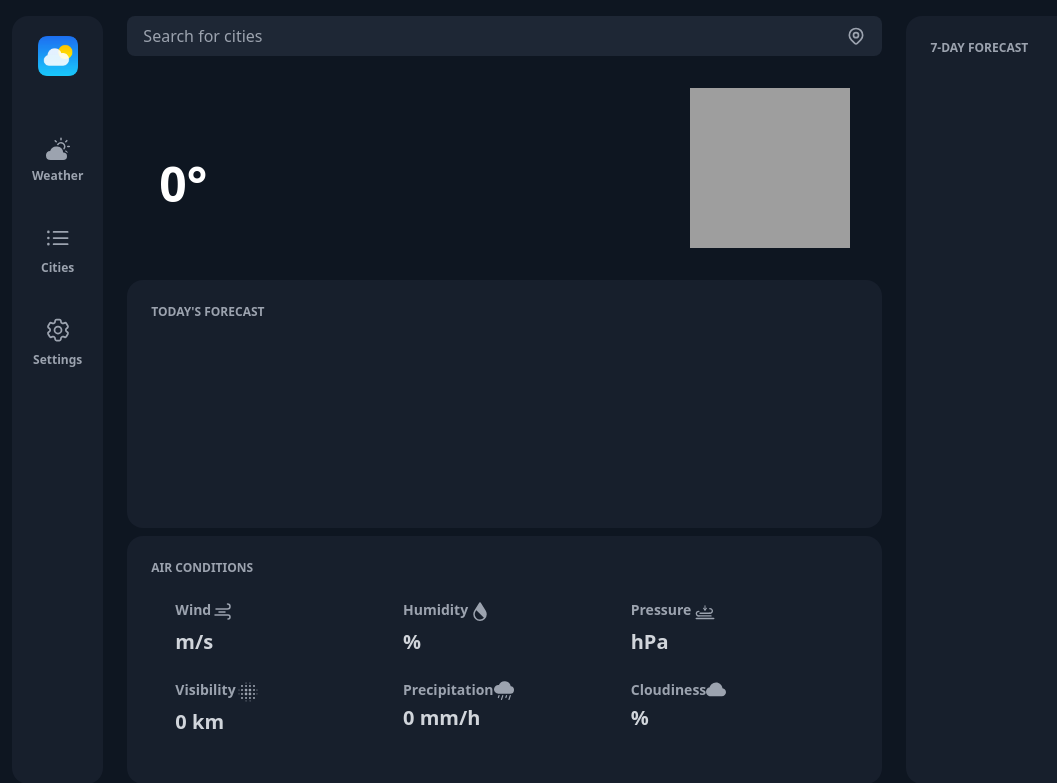
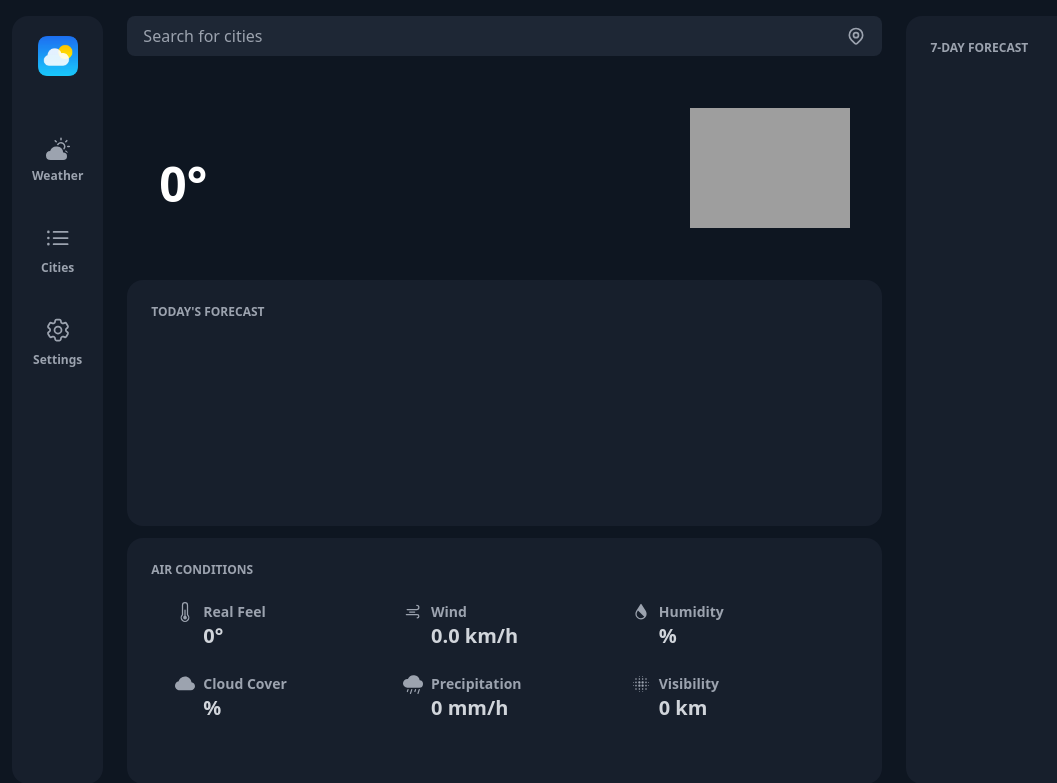
Before and after one commit to mntando/Weather-App, a Flask app: template templates/index.html in a window 1280 px wide. Shown: the top 783 px of the page, without its empty margins (4-1061 px from the left). Run offline with Flask 3, Linux system fonts and the light colour scheme; the template is opened without the code that fills it, so the values that code supplies are empty; some libraries are stand-ins or nearby versions; grey boxes are pictures that could not be loaded.

Commit message:
refactor: update city handling and improve weather data display (change from lookup by city to lookup by goe coordinate) refactor: update the UX

```diff
--- a/app.py
+++ b/app.py
@@ -16,7 +16,6 @@ app.secret_key = os.urandom(24)
 app.config["TEMPLATES_AUTO_RELOAD"] = True
 
 # Openweathermap API key (https://openweathermap.org/api)
-# TODO: Move to environment variable for production, this is just for demo purposes will use my free tier
 api_key = "0ef451aa617998b929aa1e094b1f157d"
 
 # Configure CS50 Library to use SQLite database
@@ -191,11 +190,28 @@ def city_search():
         return jsonify([])
 
     results = db.execute("""
-        SELECT cities.name, cities.lat, cities.lon, countries.name as country
+        SELECT
+            cities.name,
+            cities.lat,
+            cities.lon,
+            cities.state,
+            countries.name AS country
         FROM cities
         JOIN countries ON cities.country = countries.code
         WHERE cities.name LIKE ?
+        ORDER BY
+            LENGTH(cities.name) ASC,
+            cities.name ASC
         LIMIT ?
     """, f"{city}%", limit)
 
-    return jsonify([{"name": row["name"], "lat": row["lat"], "lon": row["lon"], "country": row["country"]} for row in results])
+    return jsonify([
+        {
+            "name": row["name"],
+            "lat": row["lat"],
+            "lon": row["lon"],
+            "state": row["state"],
+            "country": row["country"]
+        }
+        for row in results
+    ])
--- a/helpers.py
+++ b/helpers.py
@@ -12,8 +12,8 @@ ICON = {
     "03d": "cloudy.svg",
     "03n": "cloudy.svg",
 
-    "04d": "cloudy.svg",
-    "04n": "cloudy.svg",
+    "04d": "overcast.svg",
+    "04n": "overcast.svg",
 
     "09d": "rain.svg",
     "09n": "rain.svg",
--- a/static/app.css
+++ b/static/app.css
@@ -31,13 +31,8 @@
   border-radius: 999px;
 }
 
-/* Loading classes */
-@keyframes shimmer {
-  0% { background-position: 200% 0; }
-  100% { background-position: -200% 0; }
+.weather-icon {
+  background-size: contain;
+  background-position: center;
+  background-repeat: no-repeat;
 }
-.animate-shimmer {
-  animation: shimmer 5s infinite;
-  background: linear-gradient(90deg, #2a3142 25%, #343d52 50%, #2a3142 75%);
-  background-size: 200% 100%;
-}
--- a/static/app.js
+++ b/static/app.js
@@ -59,8 +59,24 @@ const App = (() => {
 
 				cities.forEach(city => {
 				const li = document.createElement("li");
-				li.textContent = city.name + (city.state ? `, ${city.state}` : `, ${city.country}`);
 				li.className = "px-4 py-2 hover:bg-gray-700 cursor-pointer rounded-lg";
+
+				// City name (primary)
+				const citySpan = document.createElement("span");
+				citySpan.textContent = city.name;
+				citySpan.className = "text-white"; // or whatever your normal text color is
+
+				// State and country (secondary)
+				const parts = [];
+				if (city.state) parts.push(city.state);
+				parts.push(city.country);
+
+				const metaSpan = document.createElement("span");
+				metaSpan.textContent = " " + parts.join(", "); // space for breathing room
+				metaSpan.className = "text-gray-300/60"; // lighter
+
+				li.appendChild(citySpan);
+				li.appendChild(metaSpan);
 
 				// On click, set input value and redirect
 				li.onclick = (e) => {
@@ -87,16 +103,14 @@ const App = (() => {
 
 		function success(pos) {
 			const crd = pos.coords;
-			// Get city name
-			async function city() {
+			async function weather() {
 				// Redirect to weather page
 				window.location.href = '/?lat=' + crd.latitude + '&lon=' + crd.longitude;
 			}
-			city();
+			weather();
 		}
 
 		function error(err) {
-			// window.location.href = '/';
 			console.warn(`ERROR(${err.code}): ${err.message}`);
 		}
 
--- a/templates/index.html
+++ b/templates/index.html
@@ -7,9 +7,14 @@
   <div>
     <h1 id="city" class="text-3xl font-bold text-white case-sentence">{{ city }}</h1>
     <p class="text-gray-400 case-sentence">{{ weather.weather[0].description }}</p>
-      <p class="text-5xl font-semibold text-white mt-8">{{ '%.0f'|format(weather.main.feels_like) }}°</p>
+    <p class="text-5xl font-semibold text-white mt-8">{{ '%.0f'|format(weather.main.temp) }}°</p>
   </div>
-    <img src="static/icons/svg-static/{{ ICON[weather.weather[0].icon] }}" class="size-40" alt="weather icon">
+
+  <div class="weather-icon size-40"
+    style="background-image: url('static/icons/svg-static/{{ ICON[weather.weather[0].icon] }}');"
+    role="img"
+    aria-label="weather icon">
+  </div>
 </div>
 
 <!-- Hourly forecast -->
@@ -18,7 +23,7 @@
     TODAY'S FORECAST
   </h2>
 
-  <div class="flex flex-col flex-1 min-h-0 overflow-y-auto" data-simplebar>
+  <div class="flex flex-col flex-1 min-h-0 overflow-auto" data-simplebar>
     <div class="flex items-stretch font-semibold p-4 divide-x divide-gray-700">
     {% for item in hourly_forecast %}
       {% if item.type == "hour" %}
@@ -52,51 +57,65 @@
 </div>
 
 <!-- Air condition -->
-<div class="flex flex-col flex-1 min-h-0 w-full bg-[#171f2c] mt-2 pt-6 px-6 text-white rounded-2xl">
+<div class="flex flex-col flex-1 min-h-0 w-full bg-[#171f2c] mt-3 pt-6 px-6 text-white rounded-2xl">
   <h2 class="text-gray-400 text-xs font-semibold">
     AIR CONDITIONS
   </h2>
 
   <div class="grid grid-cols-1 sm:grid-cols-3 text-gray-400 p-6 gap-6">
-    <div class="flex flex-col gap-1 text-center">
-      <div class="flex">
-        <p class="text-sm font-semibold">Wind</p>
-        <svg class="size-6" viewBox="0 0 24 24" fill="none" xmlns="http://www.w3.org/2000/svg" stroke="currentColor" stroke-width="1.5" stroke-linecap="round" stroke-linejoin="round"><g stroke-width="0"></g><g stroke-linecap="round" stroke-linejoin="round"></g><g id="SVGRepo_iconCarrier"> <path d="M8 12H14M5 9H16.5C17.8807 9 19 7.88071 19 6.5C19 5.11929 17.8807 4 16.5 4M4 15H17C18.1046 15 19 15.8954 19 17C19 18.1046 18.1046 19 17 19"></path>
-        </g>
+    <div class="flex flex-row gap-2">
+      <svg class="size-5" xmlns="http://www.w3.org/2000/svg" fill="currentColor" viewBox="0 0 16 16">
+        <path d="M9.5 12.5a1.5 1.5 0 1 1-2-1.415V6.5a.5.5 0 0 1 1 0v4.585a1.5 1.5 0 0 1 1 1.415"/>
+        <path d="M5.5 2.5a2.5 2.5 0 0 1 5 0v7.55a3.5 3.5 0 1 1-5 0zM8 1a1.5 1.5 0 0 0-1.5 1.5v7.987l-.167.15a2.5 2.5 0 1 0 3.333 0l-.166-.15V2.5A1.5 1.5 0 0 0 8 1"/>
       </svg>
+      <div class="flex flex-col">
+        <p class="text-sm font-semibold">Real Feel</p>
+        <p class="text-xl font-semibold text-gray-300 text-start">{{ '%.0f'|format(weather.main.feels_like) }}°</p>
       </div>
-      <p class="text-xl font-semibold text-gray-300 text-start">{{ weather.wind.speed }} m/s</p>
     </div>
 
-    <div class="flex flex-col gap-1 text-center">
-      <div class="flex">
-        <p class="text-sm font-semibold">Humidity</p>
-        <svg class="size-6" xmlns="http://www.w3.org/2000/svg" viewBox="0 0 16 16">
+    <div class="flex flex-row gap-2">
+      <svg class="size-5" viewBox="0 0 24 24" fill="none" xmlns="http://www.w3.org/2000/svg" stroke="currentColor" stroke-width="1.5" stroke-linecap="round" stroke-linejoin="round">
+        <g stroke-width="0"></g><g stroke-linecap="round" stroke-linejoin="round"></g><g id="SVGRepo_iconCarrier"> <path d="M8 12H14M5 9H16.5C17.8807 9 19 7.88071 19 6.5C19 5.11929 17.8807 4 16.5 4M4 15H17C18.1046 15 19 15.8954 19 17C19 18.1046 18.1046 19 17 19"></path></g>
+      </svg>
+      <div class="flex flex-col">
+        <p class="text-sm font-semibold">Wind</p>
+        <p class="text-xl font-semibold text-gray-300 text-start">{{ '%.1f'|format(weather.wind.speed * 3.6) }} km/h</p>
+      </div>
+    </div>
+
+    <div class="flex flex-row gap-2">
+      <svg class="size-5" xmlns="http://www.w3.org/2000/svg" viewBox="0 0 16 16">
         <path fill="currentColor" d="M11.73805 6.9966 8.4236 1.71825a0.52 0.52 0 0 0 -0.8472 0L4.24705 7.0222A4.99305 4.99305 0 0 0 3.5 9.5a4.5 4.5 0 0 0 9 0 5.0316 5.0316 0 0 0 -0.76195 -2.5034ZM8 13.00025a3.50445 3.50445 0 0 1 -3.5 -3.5 3.989 3.989 0 0 1 0.60915 -1.9719l0.4675 -0.7444 5.0369 5.0366A3.4886 3.4886 0 0 1 8 13.00025Z" fill="#000000" stroke-width="0.5"></path>
       </svg>
-      </div>
+      <div class="flex flex-col">
+        <p class="text-sm font-semibold">Humidity</p>
         <p class="text-xl font-semibold text-gray-300 text-start">{{ weather.main.humidity }}%</p>
       </div>
-
-    <div class="flex flex-col gap-1 text-center">
-      <div class="flex">
-        <p class="text-sm font-semibold">Pressure</p>
-        <svg class="size-6 pl-1" stroke="currentColor" xmlns="http://www.w3.org/2000/svg" viewBox="0 0 300 300" shape-rendering="geometricPrecision" >
-          <line x1="-129.5" y1="-18.5" x2="129.5" y2="-18.5" transform="translate(150 266.5)" fill="none"  stroke-width="25" stroke-linecap="round"/>
-          <g transform="matrix(-1 0 0 1 334.473518 -45.902466)"><g transform="translate(0.473743 4.900598)"><g transform="translate(39.499993 0.001625)"><g><g>
-            <path d="M-102.5,-29.212304c-.978428,50.749,69.444075,50.444074,69,0" transform="matrix(0 1 -1 0 43.234977 243.498131)" fill="none"  stroke-width="20" stroke-linecap="round"/></g></g></g></g></g>
-            <g transform="translate(-9.499897 -1.000244)"><g><g><g><path d="M-102.5,-29.212304c-.978428,50.749,69.444075,50.444074,69,0" transform="matrix(0 1 -1 0 38.73508 243.498131)" fill="none"  stroke-width="20" stroke-linecap="round"/></g></g></g></g>
-            <line x1="-91.5" y1="0" x2="55.000103" y2="-0.001869" transform="translate(167.052398 168.999757)" fill="none"  stroke-width="20" stroke-linecap="round"/><line x1="-69.5" y1="0" x2="112.5" y2="0" transform="translate(127.947487 208.999756)" fill="none"  stroke-width="20" stroke-linecap="round"/>
-          <g transform="matrix(2.1 0 0 2.2 45 3.385998)"><line x1="50" y1="24.37" x2="50" y2="53.84" fill="none"  stroke-width="7" stroke-linecap="round" stroke-linejoin="round"/><polyline points="39.55,41.2 50,54.16 60.45,41.2" fill="none"  stroke-width="7" stroke-linecap="round" stroke-linejoin="round"/></g>
-        </svg>
-      </div>
-      <p class="text-xl font-semibold text-gray-300 text-start">{{ weather.main.pressure }} hPa</p>
     </div>
 
-    <div class="flex flex-col gap-1 text-center">
-      <div class="flex">
-        <p class="text-sm font-semibold">Visibility</p>
-        <svg class="size-6" xmlns="http://www.w3.org/2000/svg" fill="none" viewBox="0 0 24 24">
+    <div class="flex flex-row gap-2">
+      <svg class="size-5" xmlns="http://www.w3.org/2000/svg" fill="currentColor" viewBox="0 0 16 16">
+        <path d="M4.406 3.342A5.53 5.53 0 0 1 8 2c2.69 0 4.923 2 5.166 4.579C14.758 6.804 16 8.137 16 9.773 16 11.569 14.502 13 12.687 13H3.781C1.708 13 0 11.366 0 9.318c0-1.763 1.266-3.223 2.942-3.593.143-.863.698-1.723 1.464-2.383"/>
+      </svg>
+      <div class="flex flex-col">
+        <p class="text-sm font-semibold">Cloud Cover</p>
+        <p class="text-xl font-semibold text-gray-300 text-start case-sentence">{{ weather.clouds.all }}%</p>
+      </div>
+    </div>
+
+    <div class="flex flex-row gap-2">
+      <svg class="size-5" xmlns="http://www.w3.org/2000/svg" fill="currentColor" viewBox="0 0 16 16">
+        <path d="M4.158 12.025a.5.5 0 0 1 .316.633l-.5 1.5a.5.5 0 1 1-.948-.316l.5-1.5a.5.5 0 0 1 .632-.317m3 0a.5.5 0 0 1 .316.633l-1 3a.5.5 0 1 1-.948-.316l1-3a.5.5 0 0 1 .632-.317m3 0a.5.5 0 0 1 .316.633l-.5 1.5a.5.5 0 1 1-.948-.316l.5-1.5a.5.5 0 0 1 .632-.317m3 0a.5.5 0 0 1 .316.633l-1 3a.5.5 0 1 1-.948-.316l1-3a.5.5 0 0 1 .632-.317m.247-6.998a5.001 5.001 0 0 0-9.499-1.004A3.5 3.5 0 1 0 3.5 11H13a3 3 0 0 0 .405-5.973"/>
+      </svg>
+      <div class="flex flex-col">
+        <p class="text-sm font-semibold">Precipitation</p>
+        <p class="text-xl font-semibold text-gray-300 text-start">{% if weather.rain %}{{ weather.rain['1h'] }}{% else %}0 {% endif %} mm/h</p>
+      </div>
+    </div>
+
+    <div class="flex flex-row gap-2">
+      <svg class="size-5" xmlns="http://www.w3.org/2000/svg" fill="none" viewBox="0 0 24 24">
         <path fill="currentColor" d="M3.025 14.475c-0.15 0 -0.275 -0.05 -0.375 -0.15 -0.1 -0.1 -0.15 -0.225 -0.15 -0.375s0.05 -0.275 0.15 -0.375c0.1 -0.1 0.225 -0.15 0.375 -0.15s0.275 0.05 0.375 0.15c0.1 0.1 0.15 0.225 0.15 0.375s-0.05 0.275 -0.15 0.375c-0.1 0.1 -0.225 0.15 -0.375 0.15Zm0 -3.9c-0.15 0 -0.275 -0.05 -0.375 -0.15 -0.1 -0.1 -0.15 -0.225 -0.15 -0.375s0.05 -0.275 0.15 -0.375c0.1 -0.1 0.225 -0.15 0.375 -0.15s0.275 0.05 0.375 0.15c0.1 0.1 0.15 0.225 0.15 0.375s-0.05 0.275 -0.15 0.375c-0.1 0.1 -0.225 0.15 -0.375 0.15Zm2.97775 8.375c-0.2685 0 -0.4944 -0.09075 -0.67775 -0.27225 -0.18335 -0.18165 -0.275 -0.40665 -0.275 -0.675 0 -0.2685 0.09075 -0.4944 0.27225 -0.67775 0.18165 -0.18335 0.40665 -0.275 0.675 -0.275 0.2685 0 0.4944
         0.09075 0.67775 0.27225 0.18335 0.18165 0.275 0.40665 0.275 0.675 0 0.2685 -0.09075 0.4944 -0.27225 0.67775 -0.18165 0.18335 -0.40665 0.275 -0.675 0.275Zm0 -4.05c-0.2685 0 -0.4944 -0.09075 -0.67775 -0.27225 -0.18335 -0.18165 -0.275 -0.40665 -0.275 -0.675 0 -0.2685 0.09075 -0.4944 0.27225 -0.67775 0.18165 -0.18335 0.40665 -0.275 0.675 -0.275 0.2685 0 0.4944 0.09075 0.67775 0.27225 0.18335 0.18165 0.275 0.40665 0.275 0.675 0 0.2685 -0.09075 0.4944 -0.27225 0.67775 -0.18165 0.18335 -0.40665 0.275 -0.675 0.275Zm0 -3.9c-0.2685 0 -0.4944 -0.09075 -0.67775 -0.27225 -0.18335 -0.18165 -0.275 -0.40665 -0.275 -0.675 0 -0.2685 0.09075 -0.4944 0.27225 -0.67775 0.18165 -0.18335 0.40665 -0.275 0.675 -0.275 0.2685 0 0.4944 0.09075 0.67775 0.27225 0.18335 0.18165 0.275
         0.40665 0.275 0.675 0 0.2685 -0.09075 0.4944 -0.27225 0.67775 -0.18165 0.18335 -0.40665 0.275 -0.675 0.275Zm0 -4.05c-0.2685 0 -0.4944 -0.09075 -0.67775 -0.27225 -0.18335 -0.18165 -0.275 -0.40665 -0.275 -0.675 0 -0.2685 0.09075 -0.4944 0.27225 -0.67775 0.18165 -0.18335 0.40665 -0.275 0.675 -0.275 0.2685 0 0.4944 0.09075 0.67775 0.27225 0.18335 0.18165 0.275 0.40665 0.275 0.675 0 0.2685 -0.09075 0.4944 -0.27225 0.67775 -0.18165 0.18335 -0.40665 0.275 -0.675 0.275ZM10.05 15.3c-0.375 0 -0.69375 -0.13125 -0.95625 -0.39375 -0.2625 -0.2625 -0.39375 -0.58125 -0.39375 -0.95625s0.13125 -0.69375 0.39375 -0.95625c0.2625 -0.2625 0.58125 -0.39375 0.95625 -0.39375s0.69375 0.13125 0.95625 0.39375c0.2625 0.2625 0.39375 0.58125 0.39375 0.95625s-0.13125 0.69375 -0.39375 0.95625c-0.2625 0.2625 -0.58125
@@ -108,30 +127,10 @@
         -0.40665 0.275 -0.675 0.275Zm0 -3.9c-0.2685 0 -0.4944 -0.09075 -0.67775 -0.27225 -0.18335 -0.18165 -0.275 -0.40665 -0.275 -0.675 0 -0.2685 0.09075 -0.4944 0.27225 -0.67775 0.18165 -0.18335 0.40665 -0.275 0.675 -0.275 0.2685 0 0.4944 0.09075 0.67775 0.27225 0.18335 0.18165 0.275 0.40665 0.275 0.675 0 0.2685 -0.09075 0.4944 -0.27225 0.67775 -0.18165 0.18335 -0.40665 0.275 -0.675 0.275Zm0 -4.05c-0.2685 0 -0.4944 -0.09075 -0.67775 -0.27225 -0.18335 -0.18165 -0.275 -0.40665 -0.275 -0.675 0 -0.2685 0.09075 -0.4944 0.27225 -0.67775 0.18165 -0.18335 0.40665 -0.275 0.675 -0.275 0.2685 0 0.4944 0.09075 0.67775 0.27225 0.18335 0.18165 0.275 0.40665 0.275 0.675 0 0.2685 -0.09075 0.4944 -0.27225 0.67775 -0.18165 0.18335 -0.40665 0.275 -0.675 0.275ZM20.975 14.475c-0.15 0 -0.275 -0.05 -0.375 -0.15 -0.1 -0.1 -0.15 -0.225 -0.15 -0.375s0.05 -0.275 0.15 -0.375c0.1 -0.1 0.225 -0.15 0.375
         -0.15s0.275 0.05 0.375 0.15c0.1 0.1 0.15 0.225 0.15 0.375s-0.05 0.275 -0.15 0.375c-0.1 0.1 -0.225 0.15 -0.375 0.15Zm0 -3.9c-0.15 0 -0.275 -0.05 -0.375 -0.15 -0.1 -0.1 -0.15 -0.225 -0.15 -0.375s0.05 -0.275 0.15 -0.375c0.1 -0.1 0.225 -0.15 0.375 -0.15s0.275 0.05 0.375 0.15c0.1 0.1 0.15 0.225 0.15 0.375s-0.05 0.275 -0.15 0.375c-0.1 0.1 -0.225 0.15 -0.375 0.15Z" stroke-width="0.5"></path>
       </svg>
-      </div>
+      <div class="flex flex-col">
+        <p class="text-sm font-semibold">Visibility</p>
         <p class="text-xl font-semibold text-gray-300 text-start">{{ '%.0f'|format(weather.visibility/1000) }} km</p>
       </div>
-
-    <div class="flex flex-col gap-1 text-center">
-      <div class="flex">
-        <p class="text-sm font-semibold">Precipitation</p>
-        <svg class="size-5" xmlns="http://www.w3.org/2000/svg" fill="currentColor" viewBox="0 0 16 16">
-          <path d="M4.158 12.025a.5.5 0 0 1 .316.633l-.5 1.5a.5.5 0 1 1-.948-.316l.5-1.5a.5.5 0 0 1 .632-.317m3 0a.5.5 0 0 1 .316.633l-1 3a.5.5 0 1 1-.948-.316l1-3a.5.5 0 0 1 .632-.317m3 0a.5.5 0 0 1 .316.633l-.5 1.5a.5.5 0 1 1-.948-.316l.5-1.5a.5.5 0 0 1 .632-.317m3 0a.5.5 0 0 1 .316.633l-1 3a.5.5 0 1 1-.948-.316l1-3a.5.5 0 0 1 .632-.317m.247-6.998a5.001 5.001 0 0 0-9.499-1.004A3.5 3.5 0 1 0 3.5 11H13a3 3 0 0 0 .405-5.973"/>
-        </svg>
-      </div>
-      <p class="text-xl font-semibold text-gray-300 text-start">{% if weather.rain %}{{ weather.rain['1h'] }}{% else %}0 {% endif %} mm/h</p>
-    </div>
-
-    <div class="flex flex-col gap-1 text-center">
-      <div class="flex">
-        <p class="text-sm font-semibold">Cloudiness</p>
-        <svg class="size-5" xmlns="http://www.w3.org/2000/svg" fill="currentColor" viewBox="0 0 16 16">
-          <path d="M4.406 3.342A5.53 5.53 0 0 1 8 2c2.69 0 4.923 2 5.166 4.579C14.758 6.804 16 8.137 16 9.773 16 11.569 14.502 13 12.687 13H3.781C1.708 13 0 11.366 0 9.318c0-1.763 1.266-3.223 2.942-3.593.143-.863.698-1.723 1.464-2.383"/>
-        </svg>
-      </div>
-      <p class="text-xl font-semibold text-gray-300 text-start case-sentence">
-        {{ weather.clouds.all }}%
-      </p>
     </div>
 
   </div>
--- a/templates/layout.html
+++ b/templates/layout.html
@@ -2,7 +2,6 @@
 
 <html lang="en">
   <head>
-
     <meta charset="utf-8">
     <meta name="viewport" content="initial-scale=1, width=device-width">
     <meta name="google-site-verification" content="1hJiJXCiHaAuHZ8G2JISQEXyqLRJUEpoqubq6toN8u8" />
@@ -19,18 +18,16 @@
     <script src="https://cdn.jsdelivr.net/npm/simplebar@latest/dist/simplebar.min.js"></script>
 
     <title>{% block title %}{% endblock %}</title>
-
   </head>
 
   <body class="bg-[#0e1621] w-screen h-screen p-4 text-white flex gap-6 lg:overflow-hidden">
     <aside class="bg-[#171f2c] h-full p-5 flex flex-col text-xs text-gray-400 transition-colors gap-10 rounded-2xl">
-      <button onclick="App.getLocation()" class="flex flex-col items-center mb-5 gap-2 hover:text-white cursor-pointer group transition-colors duration-200
-        {{ 'text-white' if active == 'home' else '' }}">
+      <button onclick="App.getLocation()" class="flex flex-col items-center mb-5 gap-2 cursor-pointer group transition-colors">
         <img src="/static/weather.webp" alt="logo" class="size-10 object-contain">
       </button>
 
-      <a href="/" class="flex flex-col items-center gap-2 cursor-pointer hover:text-white group transition-colors duration-200
-        {{ 'text-white' if active == 'weather' else '' }}">
+      <a href="/" class="flex flex-col items-center gap-2 group transition-colors duration-200
+        {{ 'text-white pointer-events-none' if active == 'weather' else 'cursor-pointer hover:text-white' }}">
         <svg xmlns="http://www.w3.org/2000/svg" fill="currentColor" class="size-6" viewBox="0 0 16 16">
           <path d="M11.473 11a4.5 4.5 0 0 0-8.72-.99A3 3 0 0 0 3 16h8.5a2.5 2.5 0 0 0 0-5z"/>
           <path d="M10.5 1.5a.5.5 0 0 0-1 0v1a.5.5 0 0 0 1 0zm3.743 1.964a.5.5 0 1 0-.707-.707l-.708.707a.5.5 0 0 0 .708.708zm-7.779-.707a.5.5 0 0 0-.707.707l.707.708a.5.5 0 1 0 .708-.708zm1.734 3.374a2 2 0 1 1 3.296 2.198q.3.423.516.898a3 3 0 1 0-4.84-3.225q.529.017 1.028.129m4.484 4.074c.6.215 1.125.59 1.522 1.072a.5.5 0 0 0 .039-.742l-.707-.707a.5.5 0 0 0-.854.377M14.5 6.5a.5.5 0 0 0 0 1h1a.5.5 0 0 0 0-1z"/>
@@ -38,16 +35,16 @@
         <span class="text-xs font-semibold">Weather</span>
       </a>
 
-      <a href="/cities" class="flex flex-col items-center gap-2 cursor-pointer hover:text-white group transition-colors duration-200
-        {{ 'text-white' if active == 'cities' else '' }}">
+      <a href="/cities" class="flex flex-col items-center gap-2 group transition-colors duration-200
+        {{ 'text-white pointer-events-none' if active == 'cities' else 'cursor-pointer hover:text-white' }}">
         <svg xmlns="http://www.w3.org/2000/svg" fill="none" viewBox="0 0 24 24" stroke-width="1.5" stroke="currentColor" class="size-7">
           <path stroke-linecap="round" stroke-linejoin="round" d="M8.25 6.75h12M8.25 12h12m-12 5.25h12M3.75 6.75h.007v.008H3.75V6.75Zm.375 0a.375.375 0 1 1-.75 0 .375.375 0 0 1 .75 0ZM3.75 12h.007v.008H3.75V12Zm.375 0a.375.375 0 1 1-.75 0 .375.375 0 0 1 .75 0Zm-.375 5.25h.007v.008H3.75v-.008Zm.375 0a.375.375 0 1 1-.75 0 .375.375 0 0 1 .75 0Z" />
         </svg>
         <span class="text-xs font-semibold">Cities</span>
       </a>
 
-      <a href="/settings" class="flex flex-col items-center gap-2 cursor-pointer hover:text-white group transition-colors duration-200
-        {{ 'text-white' if active == 'settings' else '' }}">
+      <a href="/settings" class="flex flex-col items-center gap-2 group transition-colors duration-200
+        {{ 'text-white pointer-events-none' if active == 'settings' else 'cursor-pointer hover:text-white' }}">
         <svg xmlns="http://www.w3.org/2000/svg" fill="none" viewBox="0 0 24 24" stroke-width="1.5" stroke="currentColor" class="size-7">
           <path stroke-linecap="round" stroke-linejoin="round" d="M9.594 3.94c.09-.542.56-.94 1.11-.94h2.593c.55 0 1.02.398 1.11.94l.213 1.281c.063.374.313.686.645.87.074.04.147.083.22.127.325.196.72.257 1.075.124l1.217-.456a1.125 1.125 0 0 1 1.37.49l1.296 2.247a1.125 1.125 0 0 1-.26 1.431l-1.003.827c-.293.241-.438.613-.43.992a7.723 7.723 0 0 1 0 .255c-.008.378.137.75.43.991l1.004.827c.424.35.534.955.26 1.43l-1.298 2.247a1.125 1.125 0 0 1-1.369.491l-1.217-.456c-.355-.133-.75-.072-1.076.124a6.47 6.47 0 0 1-.22.128c-.331.183-.581.495-.644.869l-.213 1.281c-.09.543-.56.94-1.11.94h-2.594c-.55 0-1.019-.398-1.11-.94l-.213-1.281c-.062-.374-.312-.686-.644-.87a6.52 6.52 0 0 1-.22-.127c-.325-.196-.72-.257-1.076-.124l-1.217.456a1.125 1.125 0 0 1-1.369-.49l-1.297-2.247a1.125 1.125 0 0 1 .26-1.431l1.004-.827c.292-.24.437-.613.43-.991a6.932 6.932 0 0 1 0-.255c.007-.38-.138-.751-.43-.992l-1.004-.827a1.125 1.125 0 0 1-.26-1.43l1.297-2.247a1.125 1.125 0 0 1 1.37-.491l1.216.456c.356.133.751.072 1.076-.124.072-.044.146-.086.22-.128.332-.183.582-.495.644-.869l.214-1.28Z" />
           <path stroke-linecap="round" stroke-linejoin="round" d="M15 12a3 3 0 1 1-6 0 3 3 0 0 1 6 0Z" />
```
Lines whose indentation alone changed are shown as unchanged.
